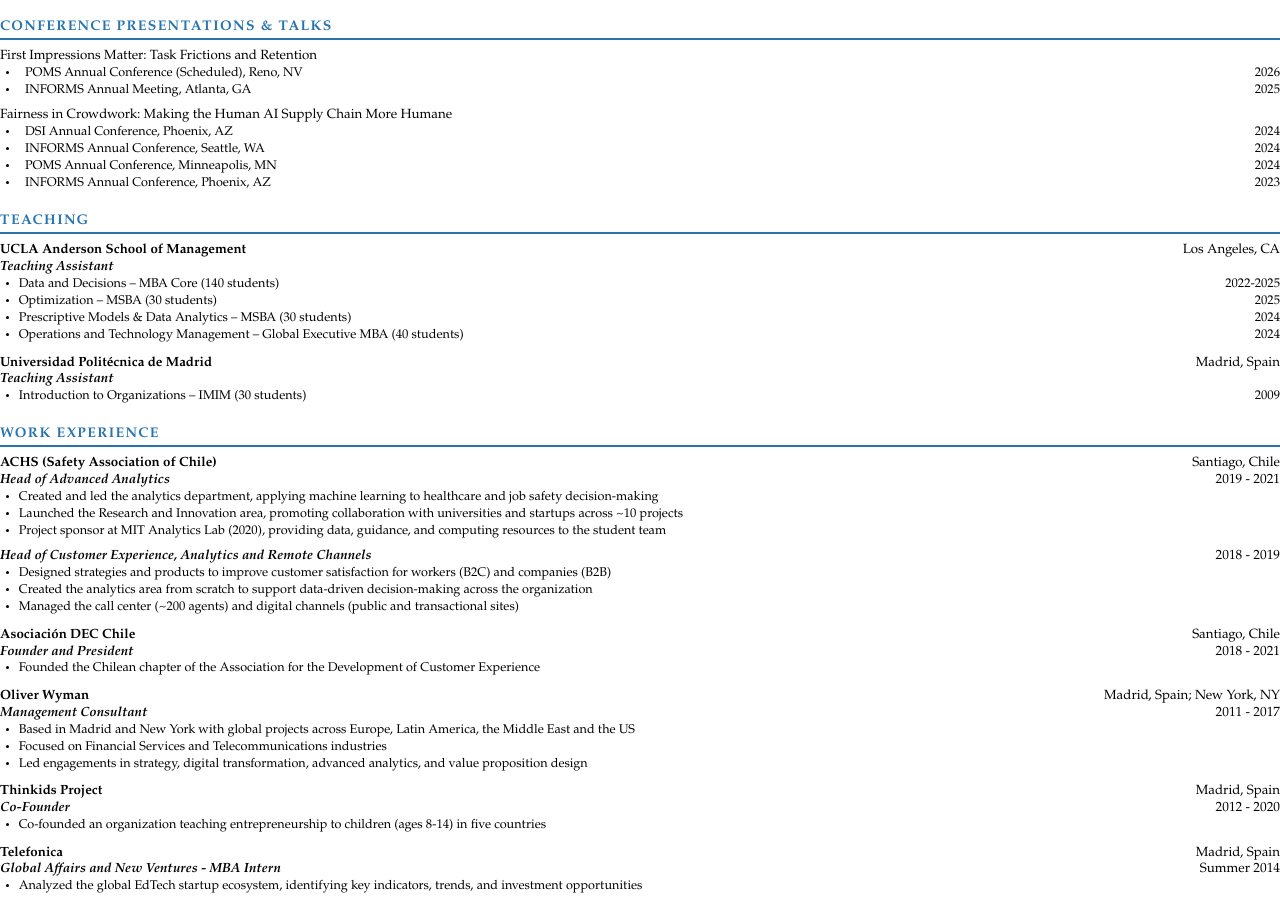
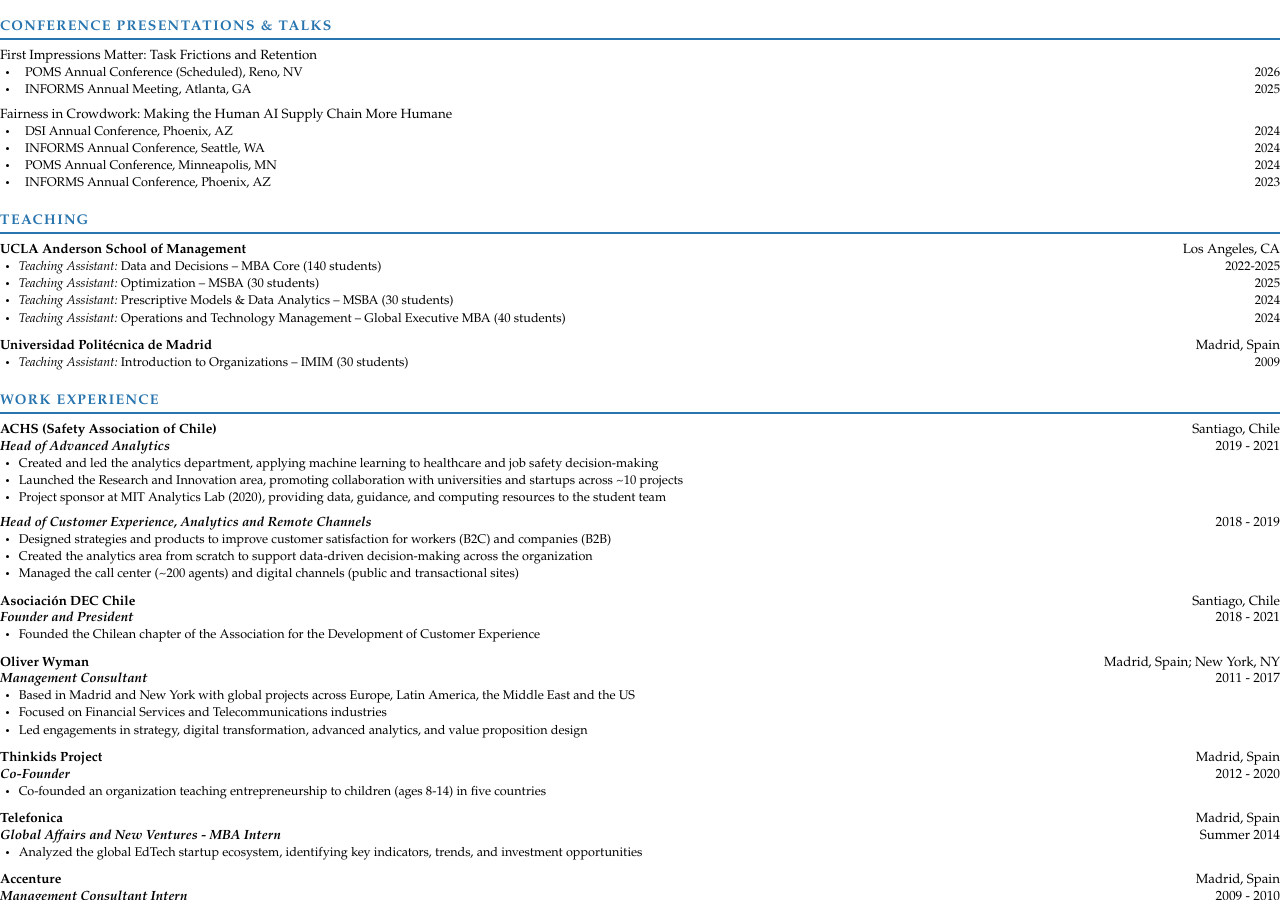
Before and after one commit to martins73/research-site, a Jekyll site: the page built from _pages/cv-print.html, in a window 1280 px wide and 900 px high, scrolled down 701 px. Built offline with Jekyll 4.4.1, drawn with Linux system fonts in a browser that asks for light colours.

Commit message:
Move teaching role from institution to per-course
Each course in _data/teaching.yml now carries its own role, so the
Teaching page and CV can show distinct roles per course taught at the
same institution.

```diff
--- a/_data/teaching.yml
+++ b/_data/teaching.yml
@@ -3,33 +3,36 @@
   logo: "/assets/logos/ucla.svg"
   location: "Los Angeles, CA"
   dates: "2022 - Present"
-  role: "Teaching Assistant"
   courses:
     - title: "Data and Decisions"
       program: "MBA Core"
       year: "2022-2025"
       students: 140
+      role: "Teaching Assistant"
     - title: "Optimization"
       program: "MSBA"
       year: "2025"
       students: 30
+      role: "Teaching Assistant"
     - title: "Prescriptive Models & Data Analytics"
       program: "MSBA"
       year: "2024"
       students: 30
+      role: "Teaching Assistant"
     - title: "Operations and Technology Management"
       program: "Global Executive MBA"
       year: "2024"
       students: 40
+      role: "Teaching Assistant"
 
 - institution: "Universidad Politécnica de Madrid"
   institution_url: "https://www.upm.es"
   logo: "/assets/logos/upm.png"
   location: "Madrid, Spain"
   dates: "2009"
-  role: "Teaching Assistant"
   courses:
     - title: "Introduction to Organizations"
       program: "IMIM"
       year: "2009"
       students: 30
+      role: "Teaching Assistant"
--- a/_pages/cv-print.html
+++ b/_pages/cv-print.html
@@ -203,13 +203,12 @@ exclude_from_nav: true
             <span class="entry-left entry-institution">{{ item.institution }}</span>
             <span class="entry-right">{{ item.location }}</span>
         </div>
-        <span class="entry-role">{{ item.role }}</span>
         <div class="entry-desc">
             <ul>
                 {% for course in item.courses %}
                 <li>
                     <div class="course-row">
-                        <span>{{ course.title }} – {{ course.program }}{% if course.students %} ({{ course.students }} students){% endif %}</span>
+                        <span>{% if course.role %}<em>{{ course.role }}:</em> {% endif %}{{ course.title }} – {{ course.program }}{% if course.students %} ({{ course.students }} students){% endif %}</span>
                         <span class="entry-right">{{ course.year }}</span>
                     </div>
                 </li>
--- a/_pages/cv.html
+++ b/_pages/cv.html
@@ -203,13 +203,12 @@ description: Academic CV and professional background in analytics, operations, a
                 {% include cv-institution-header.html entity=item %}
             </div>
 
-            <div class="cv-role scroll-reveal">{{ item.role }}</div>
             <div class="cv-desc">
                 <ul>
                     {% for course in item.courses %}
                         <li class="scroll-reveal">
                             <div class="cv-award-row">
-                                <span>{{ course.title }} – {{ course.program }}{% if course.students %} ({{ course.students }} students){% endif %}</span>
+                                <span>{% if course.role %}<em>{{ course.role }}:</em> {% endif %}{{ course.title }} – {{ course.program }}{% if course.students %} ({{ course.students }} students){% endif %}</span>
                                 <span class="cv-date">{{ course.year }}</span>
                             </div>
                         </li>
```
Also changed, not shown: _pages/teaching.md (+1 -1 lines).
